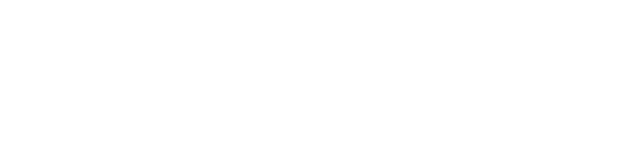
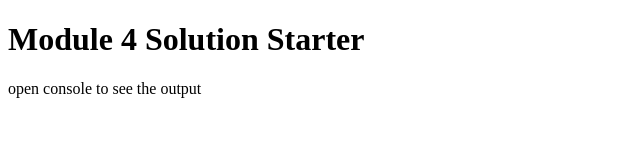
Before and after one commit to LinaHai1/module4-solution, a plain HTML site: page index.html in a window 1280 px wide. Shown: the whole page, without its empty margins (0-640 px from the left). Drawn offline with Linux system fonts and the light colour scheme.

Commit message:
Update index.html

```diff
--- a/index.html
+++ b/index.html
@@ -1,12 +1,14 @@
 <!DOCTYPE html>
 <html>
 <head>
-  <meta charset="UTF-8">
-  <title>Module 4 Solution</title>
+  <meta charset="utf-8">
+  <title>Module 4 Solution Starter</title>
+  <script src="SpeakHello.js"></script>
+  <script src="SpeakGoodBye.js"></script>
+  <script src="script.js"></script>
 </head>
 <body>
-  <script src="hello.js"></script>
-  <script src="goodbye.js"></script>
-  <script src="script.js"></script>
+  <h1>Module 4 Solution Starter</h1>
+  <p>open console to see the output</p>
 </body>
 </html>
```
